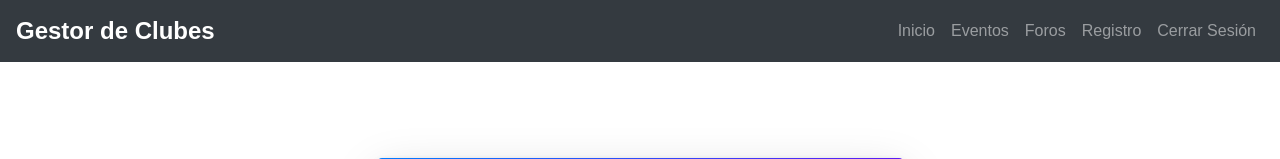
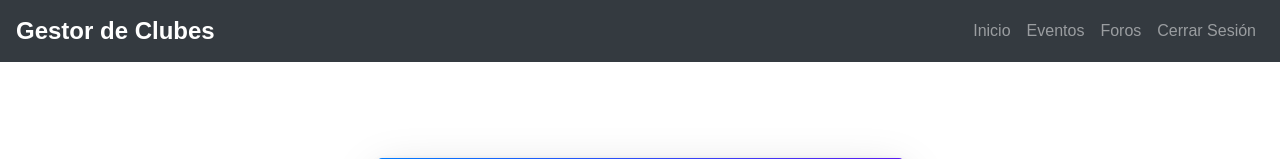
Before and after one commit to hidravneno/gestion_clubes-bien, a Django app: page /clubes/crear/ in a window 1280 px wide. Shown: the top 159 px of the page. Run offline with Django 4.2, Linux system fonts and the light colour scheme; the visitor is signed in with stand-in values (Sample User, id 1); some libraries are stand-ins or nearby versions.

Commit message:
registro

```diff
--- a/templates/base.html
+++ b/templates/base.html
@@ -24,8 +24,10 @@
             <ul class="navbar-nav">
                 <li class="nav-item"><a class="nav-link" href="{% url 'lista_clubes' %}" style="font-size: 1rem;">Inicio</a></li>
                 <li class="nav-item"><a class="nav-link" href="{% url 'lista_eventos' %}" style="font-size: 1rem;">Eventos</a></li>
-                <li class="nav-item"><a class="nav-link" href="{% url 'lista_foros' %}" style="font-size: 1rem;">Foros</a></li> <!-- Enlace a Foros -->
+                <li class="nav-item"><a class="nav-link" href="{% url 'lista_foros' %}" style="font-size: 1rem;">Foros</a></li>
+                {% if not user.is_authenticated %}
                 <li class="nav-item"><a class="nav-link" href="{% url 'register' %}" style="font-size: 1rem;">Registro</a></li>
+                {% endif %}
                 {% if user.is_authenticated %}
                 <li class="nav-item"><a class="nav-link" href="{% url 'logout' %}" style="font-size: 1rem;">Cerrar Sesión</a></li>
                 {% endif %}
```
